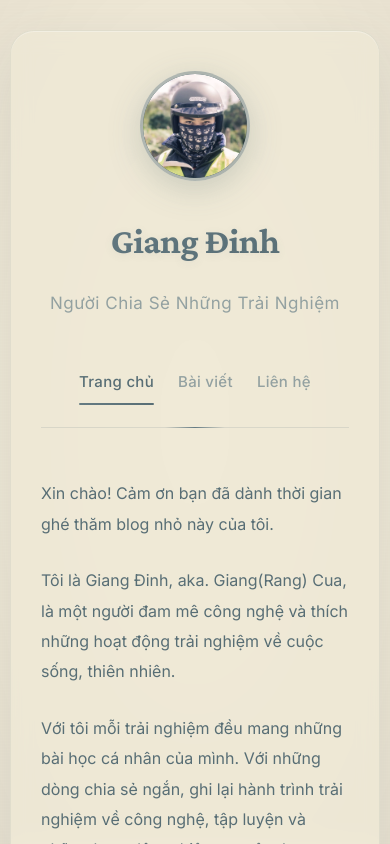
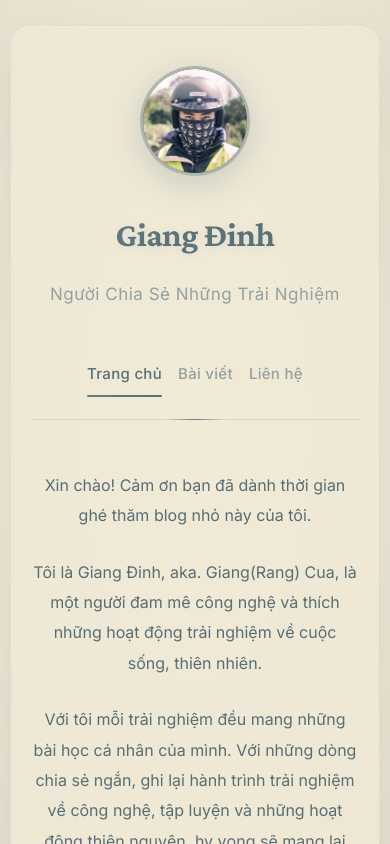
Before and after one commit to giangdinhx/gdme, a Next.js app: page / in a window 390 px wide. Shown: the top 844 px of the page. Built offline with nearby package versions, Linux system fonts and the light colour scheme.

Commit message:
Cập nhật căn giữa
Cập nhật căn giữa

```diff
--- a/src/app/globals.css
+++ b/src/app/globals.css
@@ -353,21 +353,50 @@ footer::before {
   }
 
   .container {
-    padding: 40px 30px;
-    margin: 20px auto;
-    border-radius: 24px;
+    padding: 40px 20px;
+    margin: 15px auto;
+    border-radius: 20px;
   }
 
   h1 {
-    font-size: 36px;
+    font-size: 34px;
+    text-align: center;
+  }
+
+  .header p {
+    text-align: center;
   }
 
   .nav {
-    gap: 24px;
+    gap: 16px;
+    flex-wrap: wrap;
+    justify-content: center;
   }
 
   .content {
     font-size: 16px;
+    text-align: center;
+  }
+
+  .content p {
+    text-align: center;
+  }
+
+  /* Center blog post items on mobile */
+  .post-item {
+    flex-direction: column;
+    text-align: center;
+    gap: 8px !important;
+    padding: 16px 0 !important;
+  }
+
+  .post-item time {
+    min-width: auto !important;
+  }
+
+  .post-item h3 {
+    white-space: normal !important;
+    text-align: center;
   }
 }
 
```
